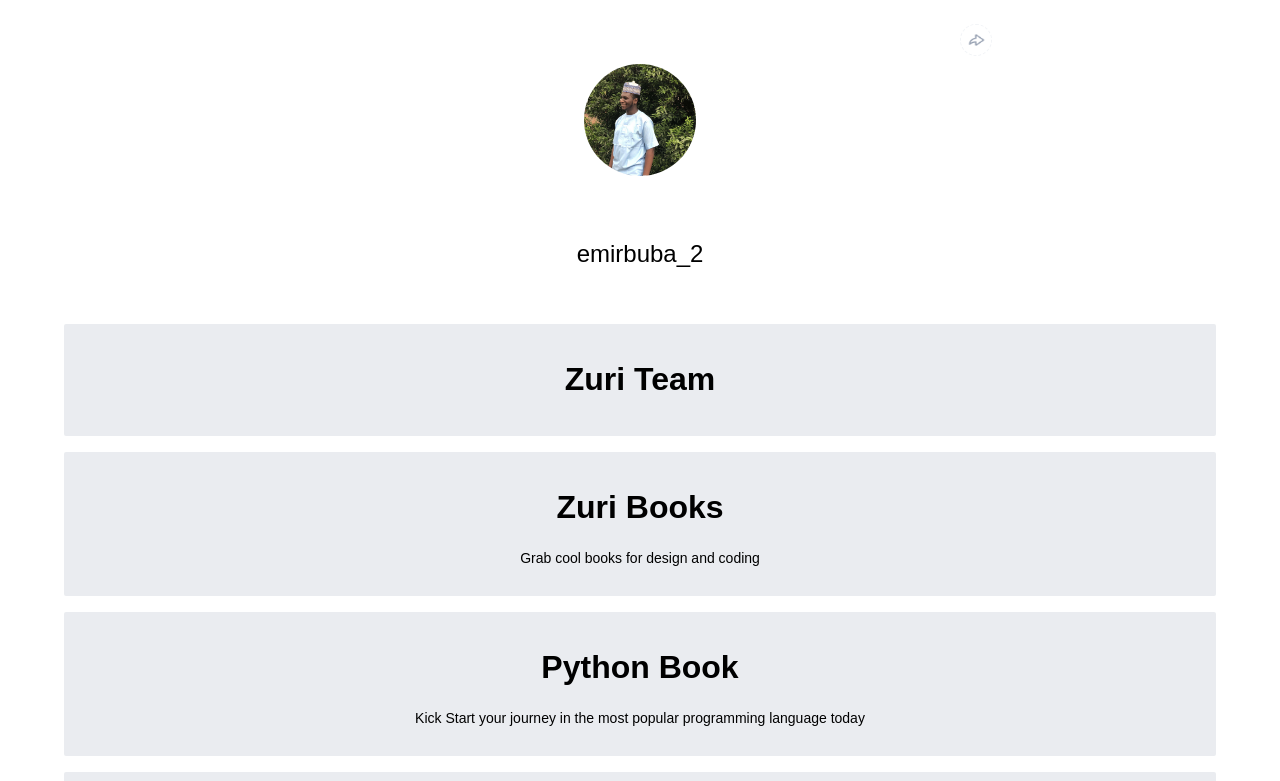
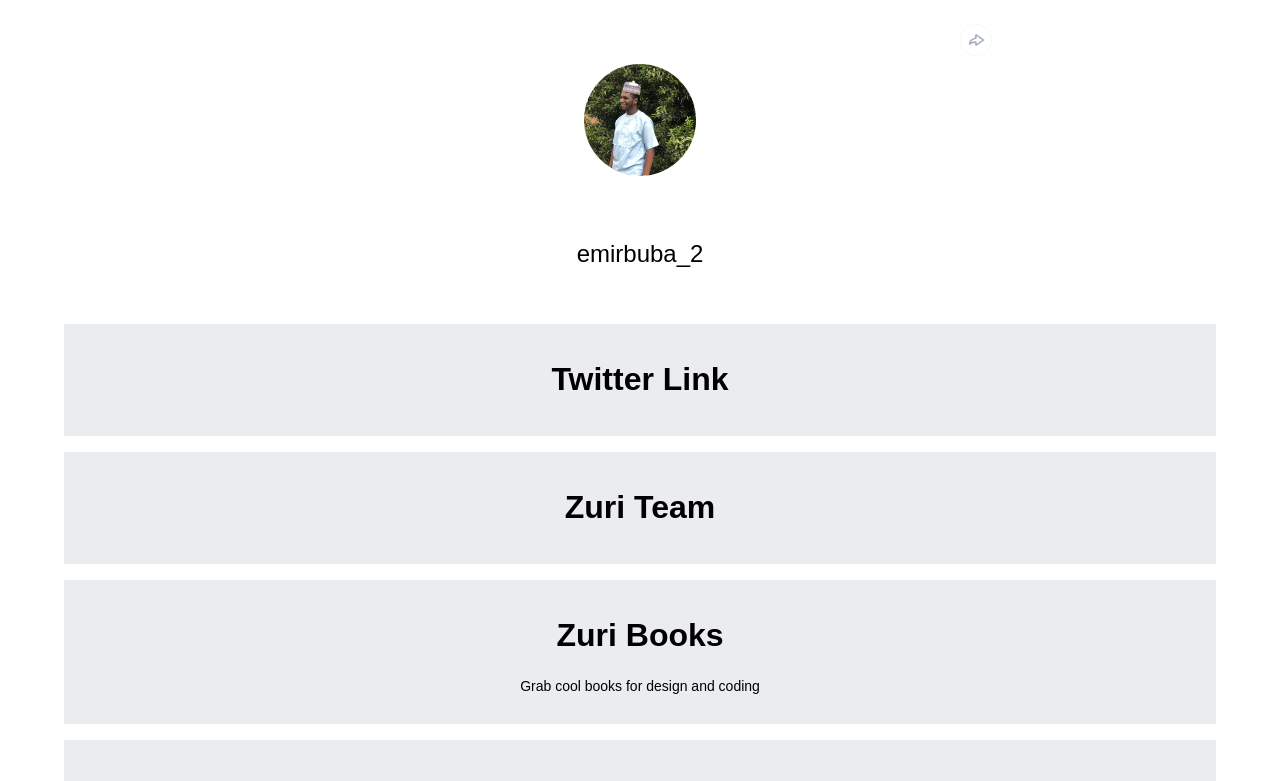
Before and after one commit to Ahmadbuba/linktree, a React (Create React App) app: page / in a window 1280 px wide. Shown: the top 781 px of the page. Built offline with nearby package versions, Linux system fonts and the light colour scheme.

Commit message:
put in the twitter link anchor

```diff
--- a/src/App.js
+++ b/src/App.js
@@ -7,11 +7,10 @@ import slackIcon from "../src/assests/slack.png";
 import logoIcon from "../src/assests/I4G.png";
 
 function App() {
-  const slackUsername = "ahmadBuba";
   return (
     <React.Fragment>
       <Profile />
-      <Links slackUsername={slackUsername} />
+      <Links />
       <div className={classes.logo__div}>
         <img
           src={slackIcon}
--- a/src/components/Links/Links.js
+++ b/src/components/Links/Links.js
@@ -35,8 +35,19 @@ const Links = (props) => {
       subtext: "Hurry to grab your free Design book offerd by Zuri",
     },
   ];
+  const twitter = "https://twitter.com/emirbuba_2";
+  let text = "Twitter Link";
+
   return (
     <React.Fragment>
+      <a
+        className={classes.link__item}
+        href={twitter}
+        target="_blank"
+        rel="noopener noreferrer"
+      >
+        <h1>{text}</h1>
+      </a>
       <a
         className={classes.link__item}
         href={linksSection[0].link}
--- a/src/components/Profile/Profile.js
+++ b/src/components/Profile/Profile.js
@@ -9,11 +9,10 @@ import dotsIcon from "../../assests/Contentt.png";
 const Profile = () => {
   const profileSection = {
     profile__img: profilePic,
-    twitter: "https://twitter.com/emirbuba_2",
+
     slack: "ahmadBuba",
   };
-  let text = "Twitter Link";
-  let innertext = "";
+
   return (
     <React.Fragment>
       <div className={classes.arrow__link}>
```
